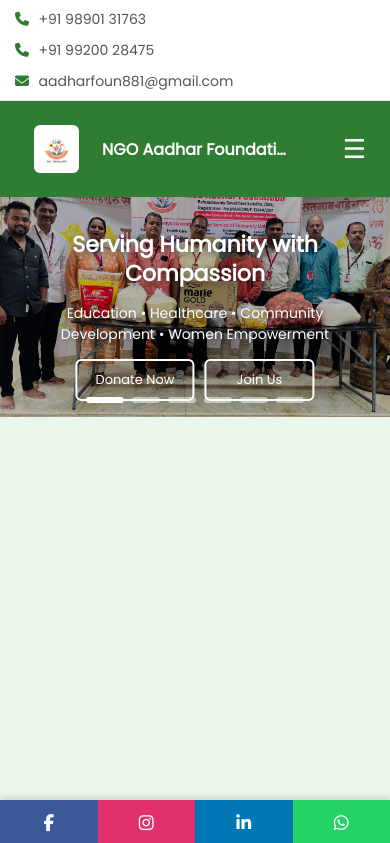
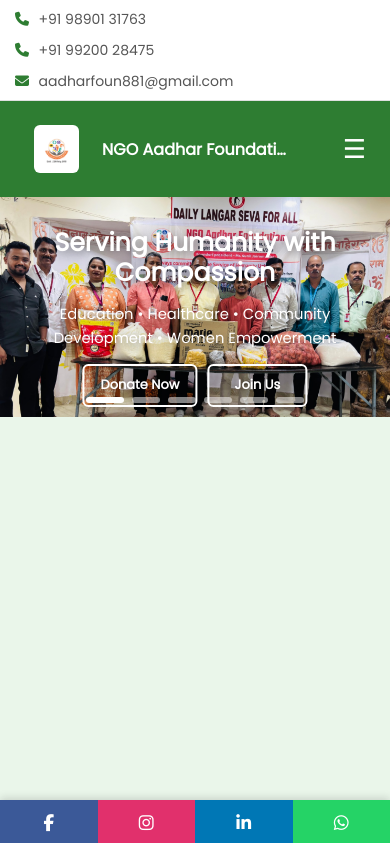
Before and after one commit to KshitijD24/ngo-website, a Flask app: page / in a window 390 px wide. Shown: the top 843 px of the page. Run offline with Flask 3, Linux system fonts and the light colour scheme.

Commit message:
Revise hero slider and content styles
Refactor hero slider styles and update button layout.

```diff
--- a/static/css/style.css
+++ b/static/css/style.css
@@ -347,30 +347,7 @@ footer {
 
 
 
-.hero-content h1 {
-  font-size: 48px;
-  font-weight: 700;
-}
-
-.hero-content p {
-  font-size: 18px;
-  margin-bottom: 10px;
-  letter-spacing: 1px;
-}
-
-.hero-buttons {
-  display: flex;
-  gap: 15px;
-}
-
-.hero-content {
-  position: absolute;
-  left: 80px;
-  bottom: 100px;
-  color: white;
-  max-width: 600px;
-  z-index: 2;
-}
+/* hero-content & hero-buttons defined in HERO SLIDER FIX block below */
 
 /* Outline button */
 .btn-outline {
@@ -818,87 +795,9 @@ footer {
     max-width: 190px;
   }
 
-  /* Hero slider - tall enough for content + buttons */
-  .hero-slider {
-    height: 75vh !important;
-    min-height: 420px;
-  }
-
-  /* Slider */
-  .slider {
-    height: 100%;
-  }
-
-  .slide {
-    position: absolute;
-    width: 100%;
-    height: 100%;
-    object-fit: cover;
-    object-position: center center;
-  }
-
-  /* Hero overlay content - centred */
-  .hero-content {
-    position: absolute;
-    left: 50%;
-    top: 50%;
-    transform: translate(-50%, -50%);
-    width: 88%;
-    max-width: 88%;
-    text-align: center;
-    padding: 0;
-    bottom: auto;
-  }
-
-  /* Dark scrim behind text for readability */
-  .hero-content::before {
-    content: '';
-    position: absolute;
-    inset: -20px -24px;
-    background: rgba(0,0,0,0.25);
-    border-radius: 12px;
-    z-index: -1;
-  }
-
-  .hero-content h1 {
-    font-size: 1.45rem;
-    line-height: 1.3;
-    margin-bottom: 8px;
-    text-shadow: 0 2px 8px rgba(0,0,0,0.5);
-  }
-
-  .hero-content p {
-    font-size: 0.82rem;
-    letter-spacing: 0;
-    line-height: 1.5;
-    margin-bottom: 14px;
-    text-shadow: 0 1px 4px rgba(0,0,0,0.4);
-  }
-
-  .hero-buttons {
-    flex-direction: row;
-    gap: 10px;
-    align-items: center;
-    justify-content: center;
-    margin-top: 10px;
-    flex-wrap: wrap;
-  }
-
-  .hero-buttons a {
-    width: auto;
-    min-width: 110px;
-    text-align: center;
-    padding: 9px 18px;
-    font-size: 13px;
-    border-radius: 6px;
-  }
-
-  .slider-dots {
-    bottom: 14px;
-    z-index: 5;
-  }
-
-  /* Social sidebar → horizontal strip ABOVE bottom edge, not sticky bottom */
+  /* Hero slider rules handled in HERO SLIDER — MASTER DEFINITION block */
+
+  /* Social sidebar → horizontal bottom strip */
   .social-sidebar {
     position: fixed;
     top: auto;
@@ -922,7 +821,7 @@ footer {
     flex: 1;
   }
 
-  /* Add bottom padding to page so social bar doesn't cover footer */
+  /* Add bottom padding so social bar doesn't cover footer */
   body {
     padding-bottom: 44px;
   }
@@ -1997,16 +1896,17 @@ html {
     }
 }
 
-/* ===== HERO SLIDER FIX (DESKTOP + MOBILE) ===== */
-
-/* Hero slider must be full-width, outside any container */
+/* ===== HERO SLIDER — MASTER DEFINITION ===== */
+
 .hero-slider {
   position: relative;
   width: 100%;
   height: 85vh;
+  min-height: 500px;
   overflow: hidden;
   margin: 0;
   padding: 0;
+  display: block;
 }
 
 .slider {
@@ -2015,38 +1915,123 @@ html {
   height: 100%;
 }
 
-/* Images */
 .slide {
-  position: absolute;     /* KEY FIX */
+  position: absolute;
   top: 0;
   left: 0;
   width: 100%;
   height: 100%;
   object-fit: cover;
+  object-position: center center;
   opacity: 0;
   transition: opacity 0.8s ease-in-out;
-}
-
-/* Active slide */
+  z-index: 0;
+}
+
 .slide.active {
   opacity: 1;
   z-index: 1;
 }
 
-/* Overlay content */
+/* ── Text overlay ── */
 .hero-content {
   position: absolute;
   z-index: 2;
-  top: 50%;
+  bottom: 120px;
   left: 50%;
-  transform: translate(-50%, -50%);
+  transform: translateX(-50%);
   text-align: center;
   color: #fff;
-  padding: 1rem;
-  width: 90%;
-}
-
-/* Mobile hero handled in main @media (max-width: 768px) block above */
+  width: 80%;
+  max-width: 800px;
+  text-shadow: 0 2px 12px rgba(0,0,0,0.55);
+}
+
+.hero-content h1 {
+  font-size: 3rem;
+  font-weight: 700;
+  line-height: 1.2;
+  margin-bottom: 12px;
+}
+
+.hero-content p {
+  font-size: 1.1rem;
+  margin-bottom: 24px;
+  letter-spacing: 0.5px;
+  line-height: 1.6;
+}
+
+.hero-buttons {
+  display: flex;
+  gap: 16px;
+  justify-content: center;
+  flex-wrap: wrap;
+}
+
+.hero-buttons a {
+  min-width: 140px;
+  text-align: center;
+  padding: 12px 28px;
+  font-size: 15px;
+  border-radius: 6px;
+  font-weight: 600;
+}
+
+/* Slider dots */
+.slider-dots {
+  position: absolute;
+  bottom: 22px;
+  width: 100%;
+  display: flex;
+  justify-content: center;
+  gap: 8px;
+  z-index: 5;
+}
+
+/* ── Mobile overrides ── */
+@media (max-width: 768px) {
+  .hero-slider {
+    height: 75vh;
+    min-height: 400px;
+  }
+
+  .slide {
+    object-position: center top;
+  }
+
+  .hero-content {
+    bottom: auto;
+    top: 50%;
+    transform: translate(-50%, -50%);
+    width: 88%;
+  }
+
+  .hero-content h1 {
+    font-size: 1.4rem;
+    margin-bottom: 8px;
+  }
+
+  .hero-content p {
+    font-size: 0.82rem;
+    margin-bottom: 14px;
+    letter-spacing: 0;
+  }
+
+  .hero-buttons {
+    flex-direction: row;
+    gap: 10px;
+  }
+
+  .hero-buttons a {
+    min-width: 100px;
+    padding: 9px 16px;
+    font-size: 13px;
+  }
+
+  .slider-dots {
+    bottom: 14px;
+  }
+}
 
 .site-footer {
   background: #2f3b43; /* Professional dark slate */
```
